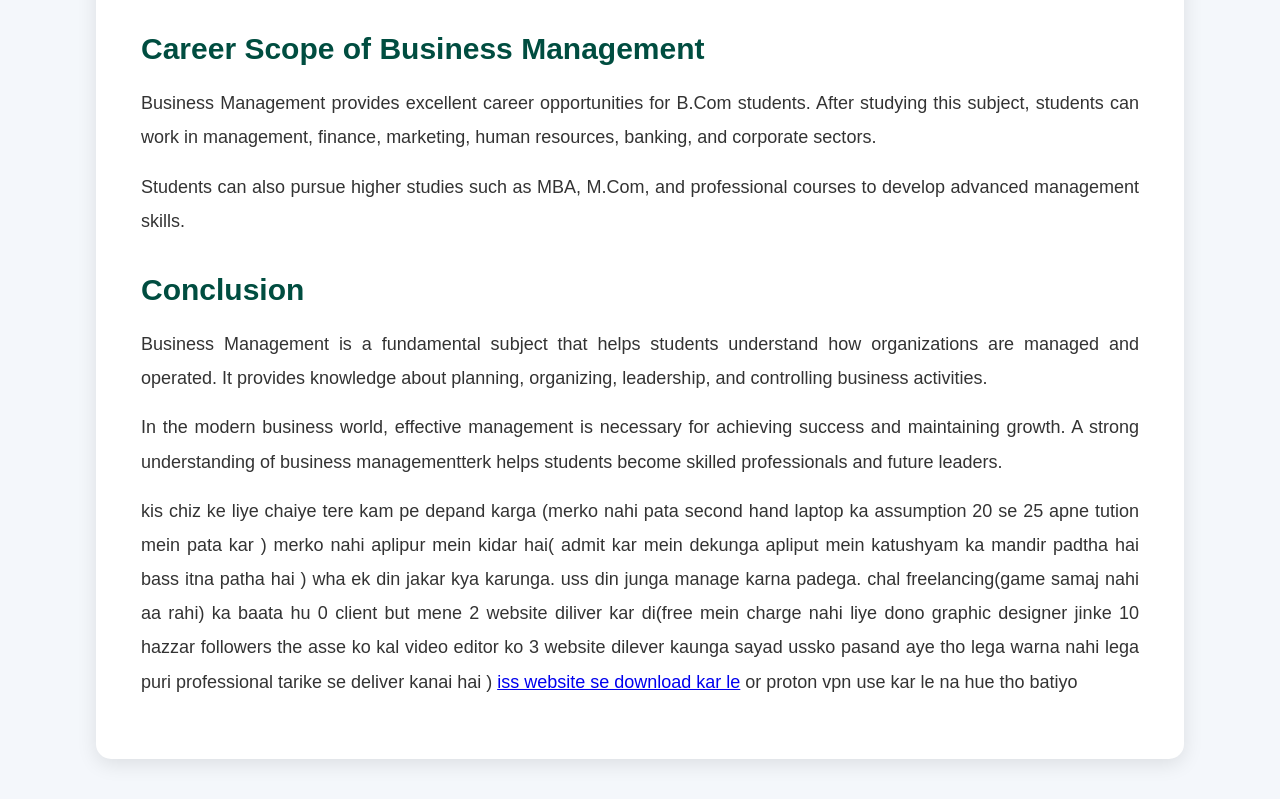
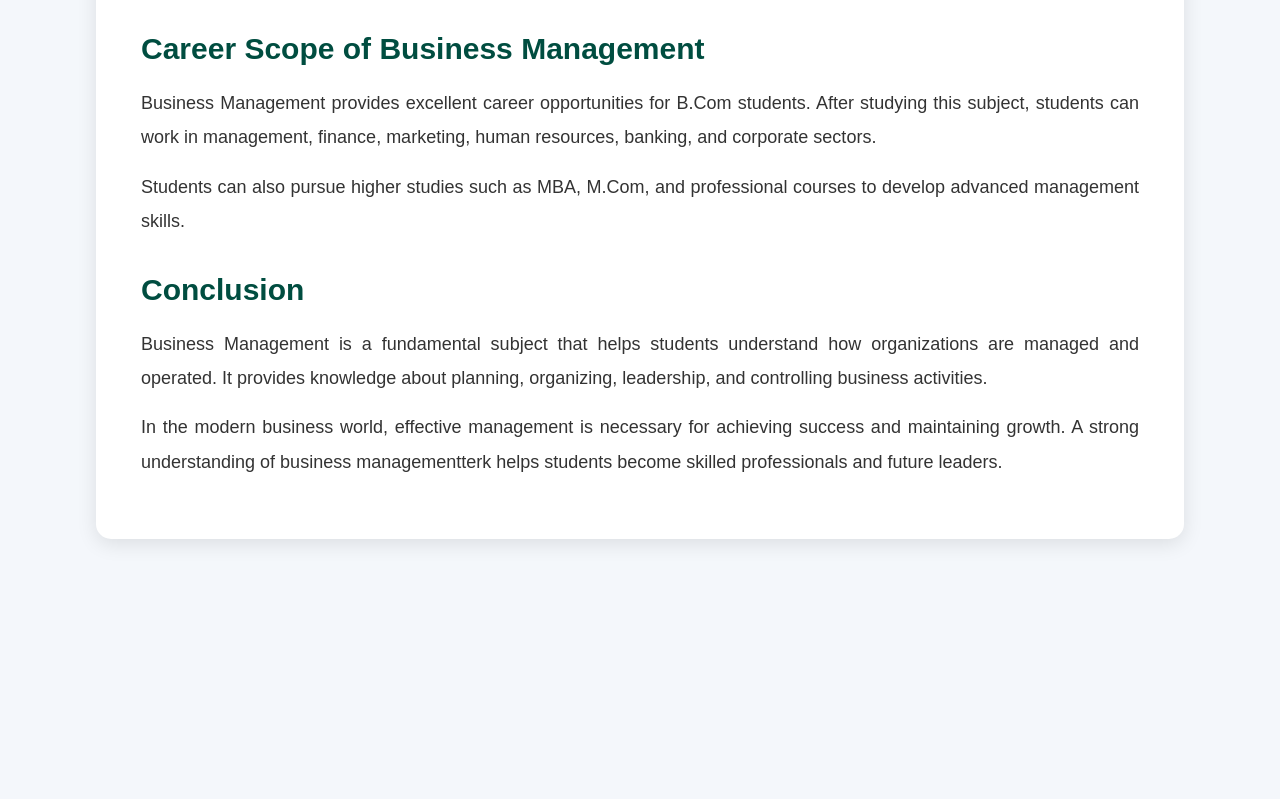
Before and after one commit to juddjhf/AMC-Commerce-College, a plain HTML site: page Business Management.html in a window 1280 px wide. Shown: the part 3727-4526 px from the top of the page. After the commit the page ends 4306 px from the top, so only its background shows below. Drawn offline with Linux system fonts and the light colour scheme.

Commit message:
Update Business Management.html

```diff
--- a/Business Management.html
+++ b/Business Management.html
@@ -318,7 +318,6 @@
             helps students become skilled professionals and future leaders.
         </p>
 <p>
-   kis chiz ke liye chaiye tere kam pe depand karga (merko nahi pata second hand laptop ka assumption 20 se 25 apne tution mein pata kar )   merko nahi aplipur mein kidar hai( admit kar mein dekunga apliput mein katushyam ka mandir padtha hai bass itna patha hai ) wha ek din jakar kya karunga. uss din junga manage karna  padega. chal freelancing(game samaj nahi aa rahi) ka baata hu 0 client but  mene 2 website diliver kar di(free mein charge nahi liye dono graphic designer jinke 10 hazzar followers the asse ko  kal  video editor ko 3 website dilever kaunga sayad ussko pasand aye tho lega warna nahi lega  puri professional tarike se deliver kanai hai ) <a href="https://filecr.com/search/?q=capcut">iss website se download kar le</a> or proton vpn use kar le na hue tho batiyo
 </p>
 </body>
 
```
